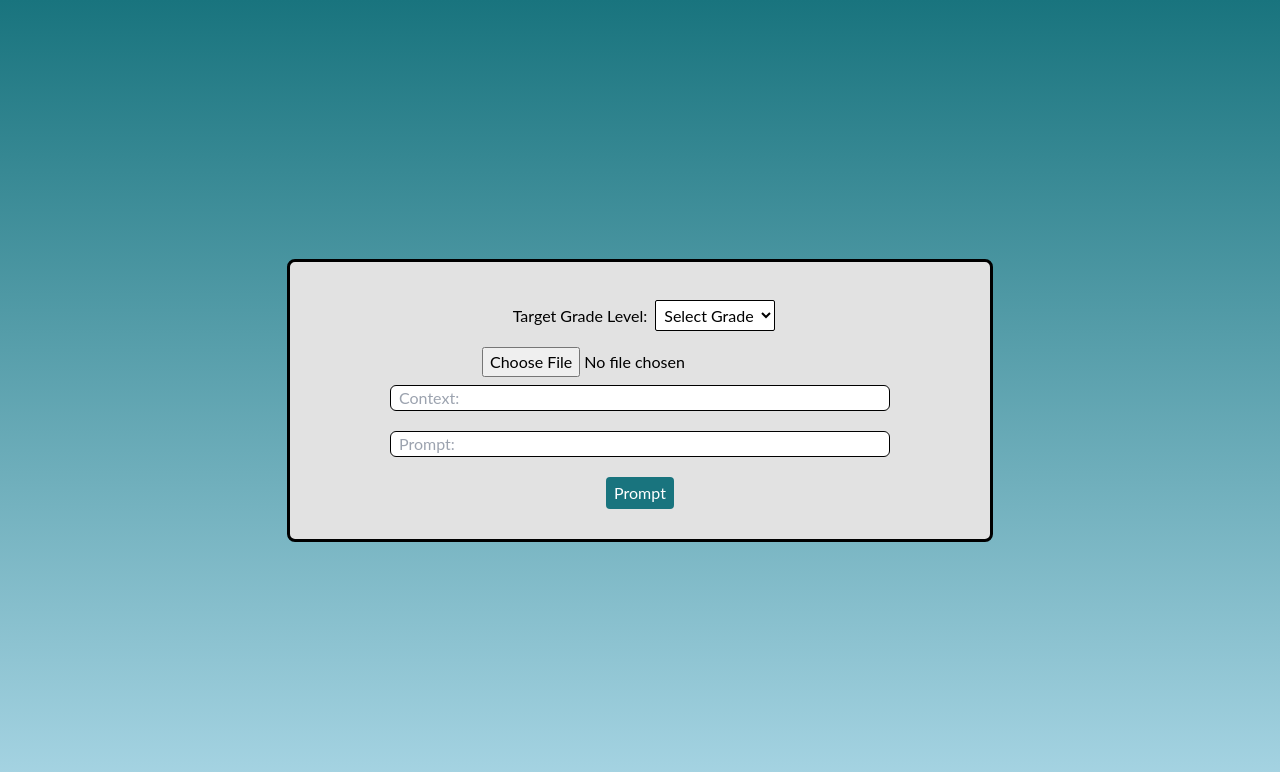
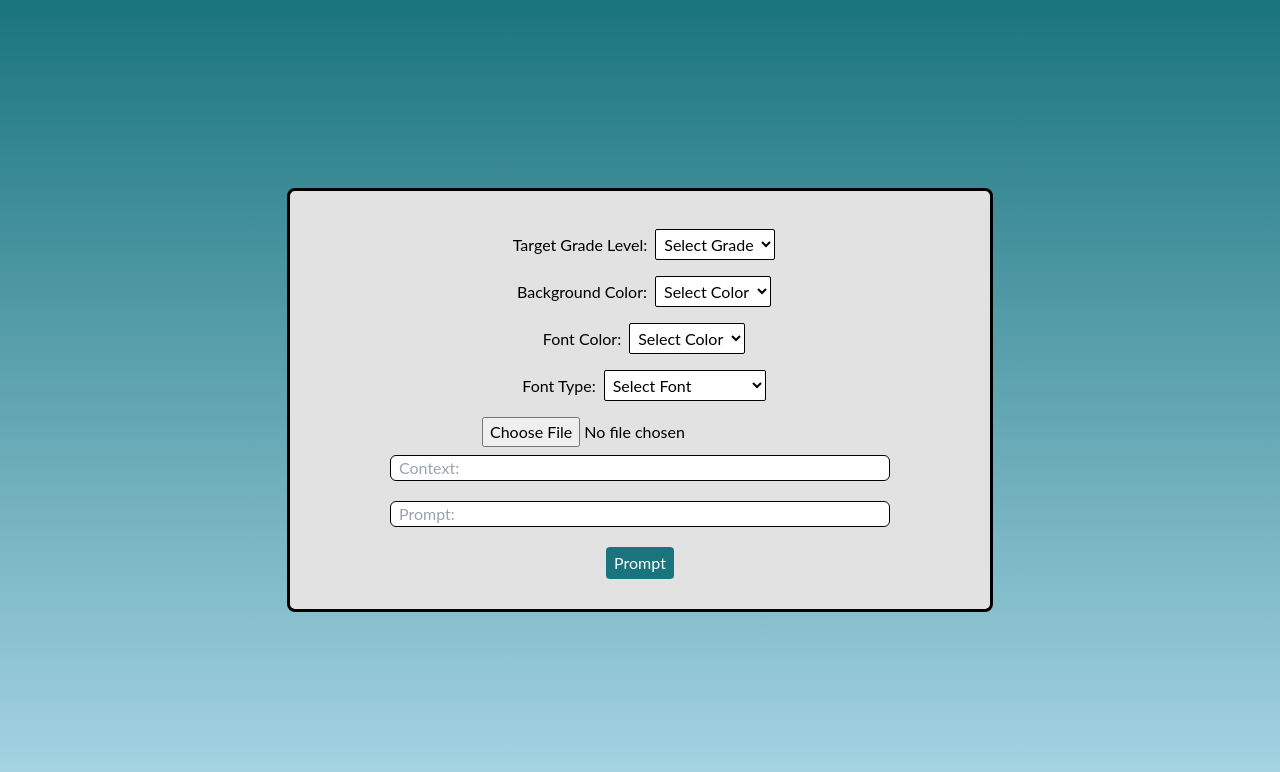
Before and after one commit to COSC-499-W2023/year-long-project-team-11, a React (Create React App) app in the folder app/frontend/: page /Prompt in a window 1280 px wide. Shown: the top 772 px of the page. Built offline with nearby package versions, Linux system fonts and the light colour scheme.

Commit message:
Added a functions to set background color for pptx and font color, font style and adding a form to let the user decide those values

```diff
--- a/app/frontend/src/Prompt.js
+++ b/app/frontend/src/Prompt.js
@@ -8,6 +8,9 @@ export default function Prompt() {
   const [prompt, setPrompt] = useState("");
   const [output, setOutput] = useState("");
   const [filename, setFilename] = useState("");
+  const [backgroundColor, setBackgroundColor] = useState("");
+  const [fontColor, setFontColor] = useState("");
+  const [fontType, setFontType] = useState("");
   const csrfToken = Cookies.get("csrftoken");
 
   const handleSubmit = (e) => {
@@ -20,6 +23,9 @@ export default function Prompt() {
     formData.append("prompt", prompt);
     formData.append("ctx", context);
     formData.append("targetGrade", targetGrade);
+    formData.append("backgroundColor", backgroundColor);
+    formData.append("fontColor", fontColor);
+    formData.append("fontType", fontType);
 
     fetch("http://localhost:8000/api/", {
       method: "POST",
@@ -52,22 +58,69 @@ export default function Prompt() {
           <div>
             <div className="py-2">
               <label htmlFor="targetGrade" className="px-2">Target Grade Level:</label>
-
               <select
                 id="targetGrade"
                 value={targetGrade}
                 onChange={(e) => setTargetGrade(e.target.value)}
-                className="bg-white border border-black rounded-sm p-1 "
+                className="bg-white border border-black rounded-sm p-1"
               >
                 <option value="" hidden>
                   Select Grade
                 </option>
-
                 {[...Array(12).keys()].map((grade) => (
                   <option key={grade + 1} value={grade + 1}>
                     Grade {grade + 1}
                   </option>
                 ))}
+              </select>
+            </div>
+
+            <div className="py-2">
+              <label htmlFor="backgroundColor" className="px-2">Background Color:</label>
+              <select
+                id="backgroundColor"
+                value={backgroundColor}
+                onChange={(e) => setBackgroundColor(e.target.value)}
+                className="bg-white border border-black rounded-sm p-1"
+              >
+                <option value="">Select Color</option>
+                <option value="white">White</option>
+                <option value="black">Black</option>
+                <option value="grey">grey</option>
+                <option value="cream">cream</option>
+                <option value="light blue">light blue</option>
+              </select>
+            </div>
+
+            <div className="py-2">
+              <label htmlFor="fontColor" className="px-2">Font Color:</label>
+              <select
+                id="fontColor"
+                value={fontColor}
+                onChange={(e) => setFontColor(e.target.value)}
+                className="bg-white border border-black rounded-sm p-1"
+              >
+                <option value="">Select Color</option>
+                <option value="black">Black</option>
+                <option value="white">White</option>
+              </select>
+            </div>
+
+            <div className="py-2">
+              <label htmlFor="fontType" className="px-2">Font Type:</label>
+              <select
+                id="fontType"
+                value={fontType}
+                onChange={(e) => setFontType(e.target.value)}
+                className="bg-white border border-black rounded-sm p-1"
+              >
+                <option value="">Select Font</option>
+                <option value="Arial">Arial</option>
+                <option value="Times New Roman">Times New Roman</option>
+                <option value="Helvetica">Helvetica</option>
+                <option value="Courier">Courier</option>
+                <option value="Georgia">Georgia</option>
+                <option value="Comic Sans">Comic Sans</option>
               </select>
             </div>
 
@@ -98,6 +151,7 @@ export default function Prompt() {
                 onChange={(e) => setPrompt(e.target.value)}
               />
             </div>
+
             <div className="mt-[20px]">
               <button
                 className="bg-[#19747E] text-white py-1 rounded hover:bg-[#316268] p-2"
```
Also changed, not shown: 1 other file (tests, documents, lock files or other folders).
